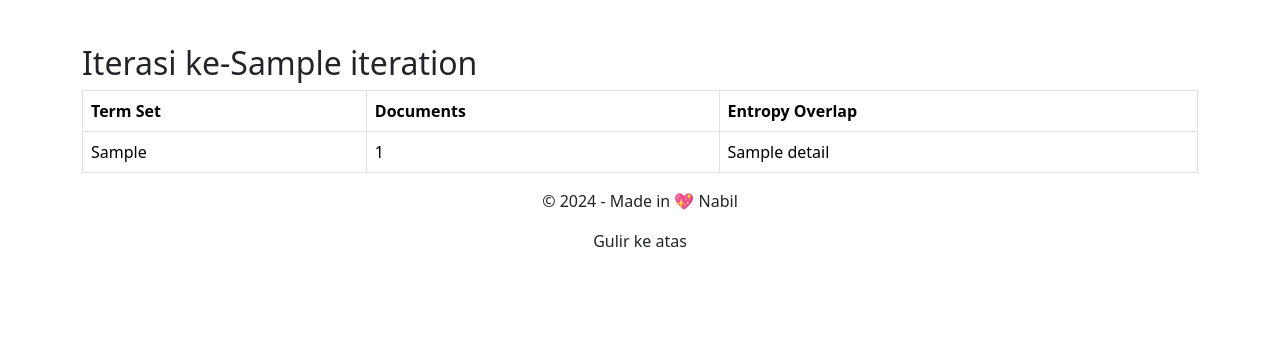
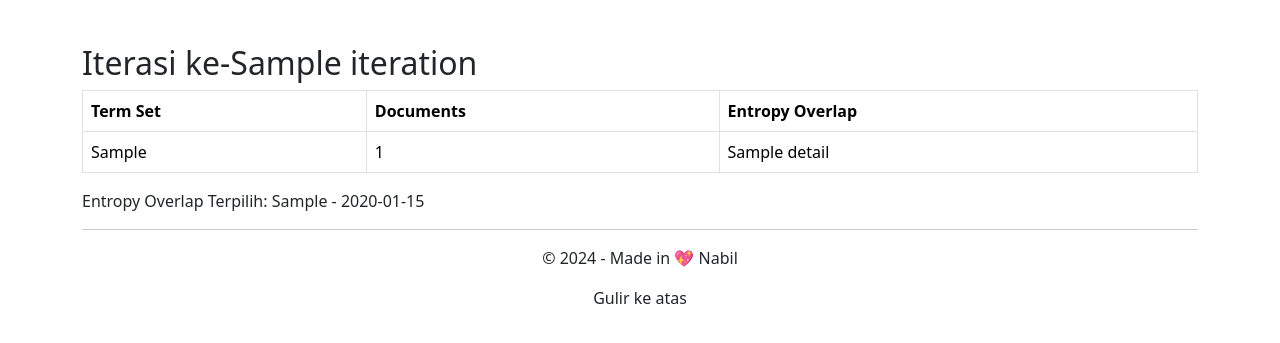
Before and after one commit to Anugerah20/FTC-Guru-Honorer, a Flask app: template templates/ftc.html in a window 1280 px wide. Shown: the part 294-637 px from the top of the page. Run offline with Flask 3, Linux system fonts and the light colour scheme; the template is opened without the code that fills it: most values are stand-ins (such as "Sample title", 1, 10 or a date in 2020); some libraries are stand-ins or nearby versions.

Commit message:
chore: Update ftc.html to display lowest entropy overlap and term set

```diff
--- a/templates/ftc.html
+++ b/templates/ftc.html
@@ -42,6 +42,12 @@
                          {% endfor %}
                     </tbody>
                </table>
+               <!-- Menampilkan Entropy Overlap Terendah atau terpilih dan term set -->
+               <!-- Menampilkan Entropy Overlap Terendah atau terpilih dan term set -->
+               <p>Entropy Overlap Terpilih: {{ iteration.min_entropy_overlap }} - {{ iteration.lowest_candidates |
+                    join(', ') | replace("'", "") | replace("(", "") | replace(")", "") | replace(",", "") }}
+               </p>
+               <hr>
           </div>
           {% endfor %}
      </div>
```
